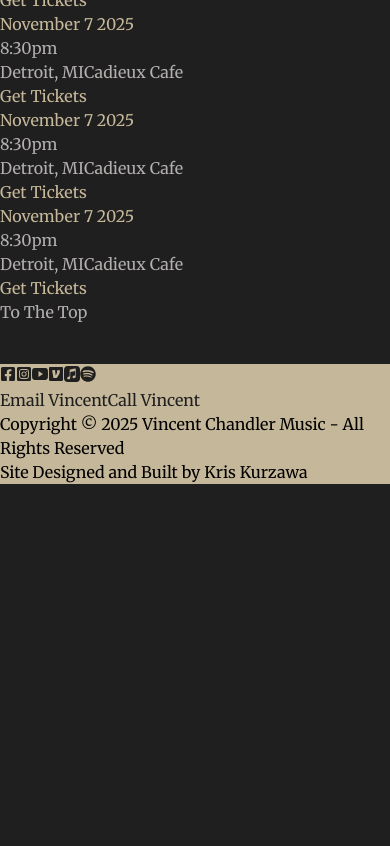
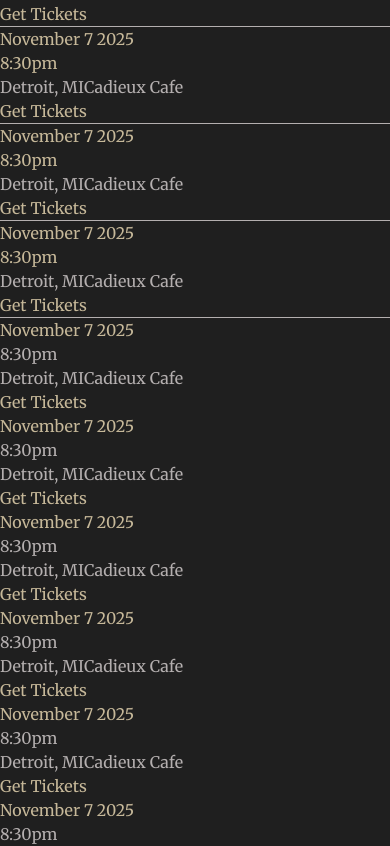
Before and after one commit to KKurzawa/vincent-chandler, a React (Vite) app: page /Shows in a window 390 px wide. Shown: the part 1652-2498 px from the top of the page. Before the commit the page ends 2136 px from the top, so only its background shows below. Built offline with nearby package versions, Linux system fonts and the light colour scheme.

Commit message:
mobile css

```diff
--- a/src/App.css
+++ b/src/App.css
@@ -32,7 +32,7 @@
 
 /* links */
 .top-btn{
-  margin-bottom: 2.5rem;
+  margin-bottom: 1rem;
 }
 
 .nav-links,
--- a/src/Components/Show/Show.jsx
+++ b/src/Components/Show/Show.jsx
@@ -20,7 +20,37 @@
 
     return (
         <>
-            <article className='flex flex-col gap-5 lg:gap-10'>
+            {/* small  */}
+            <article>
+                {showList.map((show) => (
+                    <article className='mobile-upcoming-shows md:hidden flex flex-col justify-center items-center mt-5 pb-5 text-2xl'>
+                        <section className='mobile-date flex gap-4'>
+                            <h3>{show.date}</h3>
+                            <h3>{show.time}</h3>
+                        </section>
+                        <button className='mobile-city' onClick={() => setTimeout(() => window.open(show.cityLink, '_blank'), 500)}>{show.city}</button>
+                        <button className='mobile-venue' onClick={() => setTimeout(() => window.open(show.cityLink, '_blank'), 500)}>{show.venue}</button>
+                        <article className="mobile-ticket-container">
+                            {show.ticketLink === 1 ? (
+                                <button onClick={notYetAvailable} className='mobile-ticket-link'>Get Tickets</button>
+                            ) :
+                                show.ticketLink === 2 ? (
+                                    <button onClick={noCover} className='mobile-ticket-link'>Get Tickets</button>
+                                ) :
+                                    (
+                                        <button onClick={() => setTimeout(() =>
+                                            window.open(show.ticketLink, '_blank'), 500
+                                        )} className='mobile-ticket-link'>Get Tickets</button>
+                                    )
+                            }
+                        </article>
+                    </article>
+
+                ))}
+            </article>
+
+            {/* medium and large  */}
+            <article className='hidden md:flex flex-col gap-5 lg:gap-10'>
                 {showList.map((show) => (
                     <>
                         <section className='show flex gap-5 lg:gap-24 pb-10 text-2xl lg:text-4xl border-b-2'>
--- a/src/Pages/Bio/Bio.jsx
+++ b/src/Pages/Bio/Bio.jsx
@@ -5,8 +5,8 @@
 const Bio = () => {
     return (
         <main className='flex flex-col justify-center items-center gap-5 md:gap-20'>
-            <h2 className='about-title relative top-10 text-4xl md:text-6xl lg:text-7xl'>About</h2>
-            <img src={VinceSix} className='about-vince-photo mt-10 w-[80%] md:w-[55%] rounded-md' />
+            <h2 className='about-title relative top-5 md:top-10 text-4xl md:text-6xl lg:text-7xl'>About</h2>
+            <img src={VinceSix} className='about-vince-photo mt-5 w-[80%] md:w-[55%] rounded-md' />
             <article className='bio text-xl flex flex-col gap-4 w-[85%] md:w-[75%] text-pretty'>
                 <p>
                     Vincent Chandler, is a native Detroiter and protégé of one of the strongest era’s of the Detroit jazz scene, having studied and/or performed with local heroes such as Donald Walden, Kenn Cox, Harold McKinney, Teddy Harris, Marcus Belgrave, Matt Michaels, Francisco Mora, Eddie Nuccilli, Wendall Harrison, Spencer Barefield, Ronald Kischuk, James Carter, Marion Hayden, Regina Carter, and Rodney Whitaker. He has also performed internationally with jazz legends such as Herbie Hancock, Marcus Miller, Joe Henderson, Clark Terry, JALC feat. Wynton Marsalis, Oliver Lake, Bobby Watson, Geri Allen, Roy Hargrove, Ravi Coltrane, JD Allen, Marcus Strickland, Wycliff Gordon, Walter Smith III, Robert Hurst, Jeff “Tain” Watts, Russell Malone, Randy Brecker and Ambrose Akinmusire. He is a featured soloist on “Requiem,” from Roy Hargrove’s only Big Band CD called “Emergence,” James Carter’s “At the Crossroads,” and Rodney Whitaker/Carl Allen’s “Work to Do.” In 2014 he released his first CD as a bandleader, called Vincent Chandler “Embraceable,” including Robert Hurst on Bass.
--- a/src/Pages/Home/Home.jsx
+++ b/src/Pages/Home/Home.jsx
@@ -50,7 +50,7 @@
     return (
         <main className='flex flex-col items-center gap-10'>
             <article className='flex flex-col items-center gap-0 md:gap-20'>
-                <h2 className='upcoming-shows-title text-4xl md:text-6xl lg:text-7xl relative top-10 mb-10 md:mb:0'>Upcoming Shows</h2>
+                <h2 className='upcoming-shows-title text-4xl md:text-6xl lg:text-7xl relative top-5 md:top-10 mb-5 md:mb:0'>Upcoming Shows</h2>
                 {/* small */}
 
                 {five.map((show) => (
--- a/src/Pages/Music/Music.jsx
+++ b/src/Pages/Music/Music.jsx
@@ -5,7 +5,7 @@
 const Music = () => {
     return (
         <main className='music-main flex flex-col justify-center items-center gap-20'>
-            <h1 className='music-title relative top-10 text-5xl md:text-6xl lg:text-7xl'>Music</h1>
+            <h1 className='music-title relative top-10 text-4xl md:text-6xl lg:text-7xl'>Music</h1>
             <article className='flex flex-col lg:flex-row justify-center items-center gap-10 lg:gap-40'>
                 <section className='latest-release-container flex flex-col justify-center items-center gap-5'>
                     <h2 className='latest-release text-3xl'>Latest Release</h2>
--- a/src/Pages/PhotosGallery/PhotosGallery.jsx
+++ b/src/Pages/PhotosGallery/PhotosGallery.jsx
@@ -15,8 +15,8 @@
     }
 
     return (
-        <main className='flex flex-col justify-center items-center gap-20'>
-            <h2 className='gallery-title relative top-10 text-5xl md:text-6xl lg:text-7xl'>Gallery</h2>
+        <main className='flex flex-col justify-center items-center gap-10 md:gap-20'>
+            <h2 className='gallery-title relative top-5 md:top-10 text-4xl md:text-6xl lg:text-7xl'>Gallery</h2>
             <article className='flex gap-10 lg:gap-28'>
 
                 {/* small */}
--- a/src/Pages/Shows/Shows.jsx
+++ b/src/Pages/Shows/Shows.jsx
@@ -3,8 +3,8 @@
 
 const Shows = () => {
     return (
-        <main className='flex flex-col justify-center items-center gap-20'>
-            <h2 className='shows-title relative top-10 text-5xl md:text-6xl lg:text-7xl'>Shows</h2>
+        <main className='flex flex-col justify-center items-center gap-5 md:gap-18'>
+            <h2 className='shows-title relative top-5 md:top-10 text-4xl md:text-6xl lg:text-7xl'>Shows</h2>
             <Show />
             <button className='top-btn text-2xl' onClick={() => setTimeout(() => {
                 const element = document.querySelector('#top');
--- a/src/Pages/Videos/Videos.jsx
+++ b/src/Pages/Videos/Videos.jsx
@@ -4,7 +4,7 @@
 const Videos = () => {
     return (
         <main className='videos-main flex flex-col justify-center items-center gap-10 md:gap-20'>
-            <h2 className='videos-title relative top-5 md:top-10 text-5xl md:text-6xl lg:text-7xl'>Videos</h2>
+            <h2 className='videos-title relative top-5 md:top-10 text-4xl md:text-6xl lg:text-7xl'>Videos</h2>
             <section className='videos-container-container flex gap-20'>
 
                 {/* small */}
```
